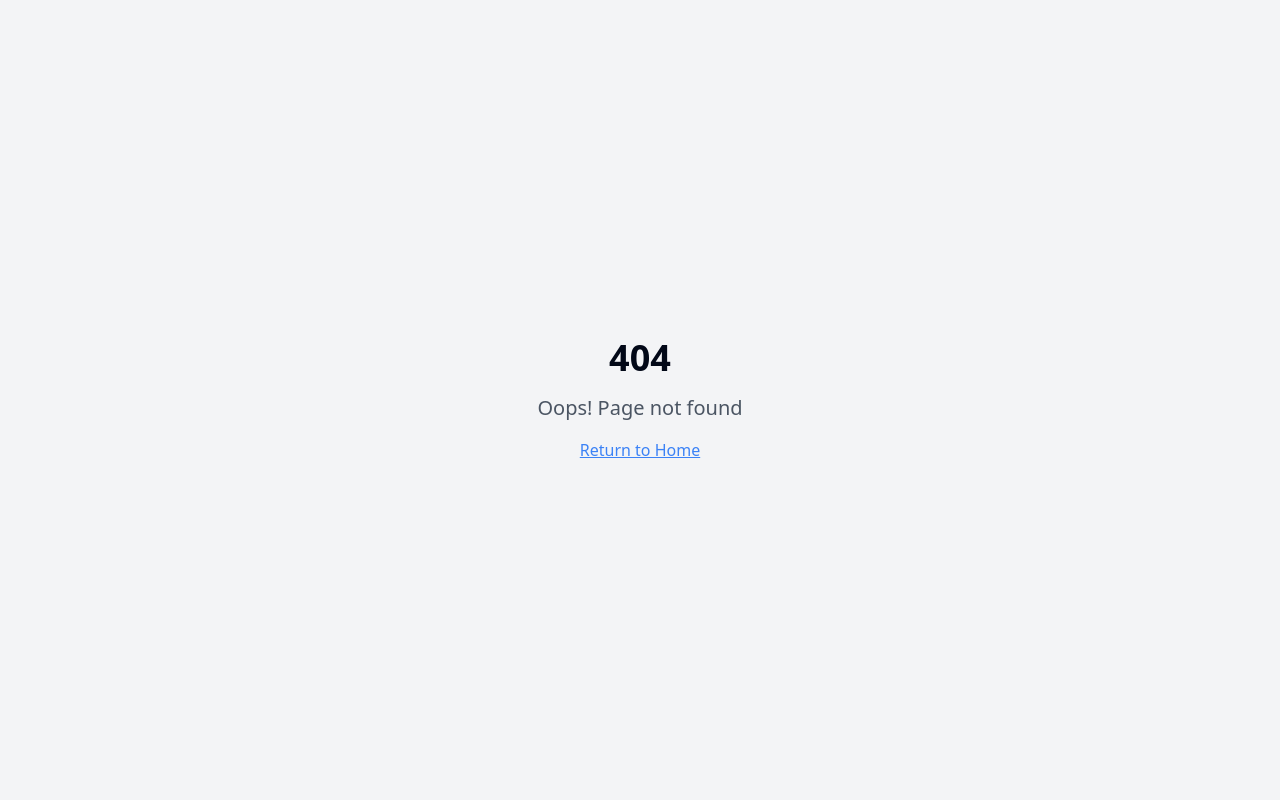
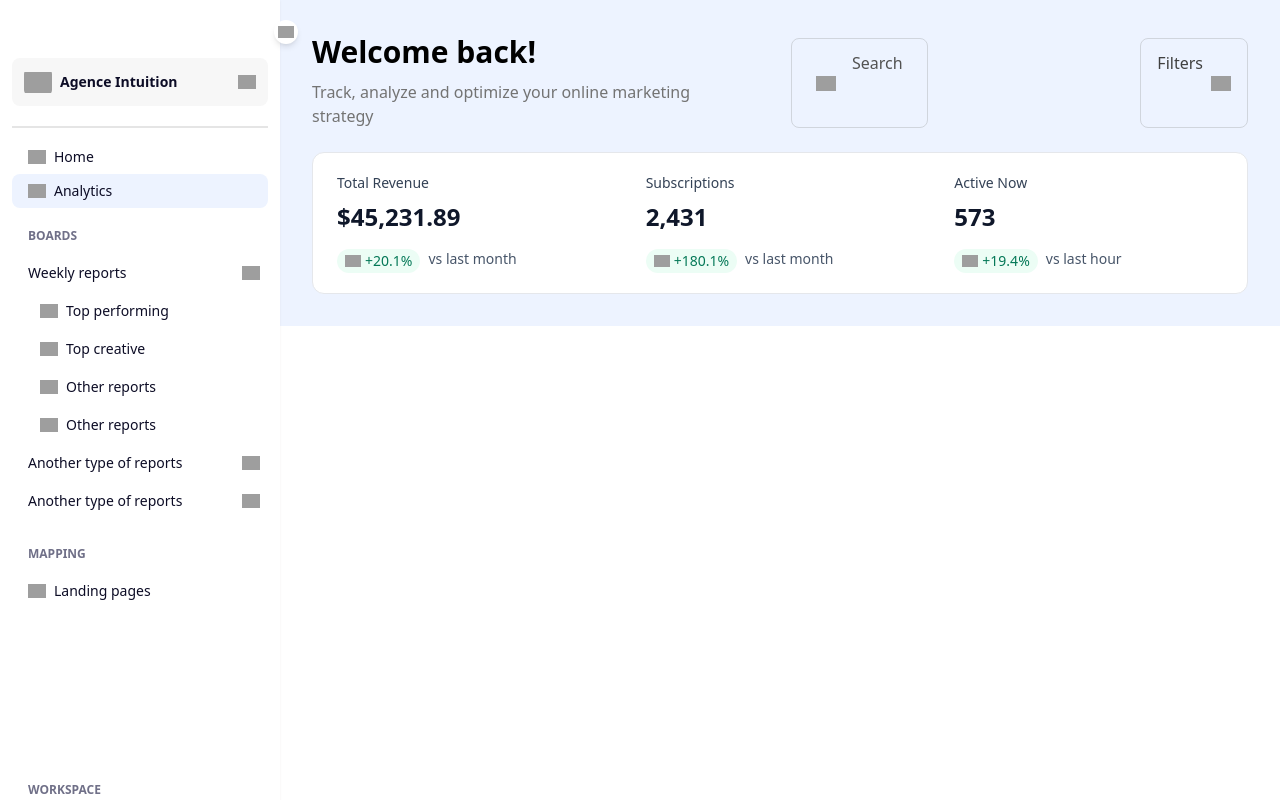
Before and after one commit to TimLaum/Builder.io-lovable, a React (Vite) app: page /analytics in a window 1280 px wide. Before the commit this address had no page. Built offline with nearby package versions, Linux system fonts and the light colour scheme; grey boxes are pictures that could not be loaded.

Commit message:
Add new page from Builder.io fiddle
Implement a new page based on the provided Builder.io fiddle URL.

```diff
--- a/src/App.tsx
+++ b/src/App.tsx
@@ -1,9 +1,11 @@
+
 import { Toaster } from "@/components/ui/toaster";
 import { Toaster as Sonner } from "@/components/ui/sonner";
 import { TooltipProvider } from "@/components/ui/tooltip";
 import { QueryClient, QueryClientProvider } from "@tanstack/react-query";
 import { BrowserRouter, Routes, Route } from "react-router-dom";
 import Index from "./pages/Index";
+import Analytics from "./pages/Analytics";
 import NotFound from "./pages/NotFound";
 
 const queryClient = new QueryClient();
@@ -16,7 +18,7 @@ const App = () => (
       <BrowserRouter>
         <Routes>
           <Route path="/" element={<Index />} />
-          {/* ADD ALL CUSTOM ROUTES ABOVE THE CATCH-ALL "*" ROUTE */}
+          <Route path="/analytics" element={<Analytics />} />
           <Route path="*" element={<NotFound />} />
         </Routes>
       </BrowserRouter>
--- /dev/null
+++ b/src/components/analytics/AnalyticsContent.tsx
@@ -0,0 +1,81 @@
+
+import React from "react";
+import { useSidebar } from "../../contexts/SidebarContext";
+
+const AnalyticsContent: React.FC = () => {
+  const { isOpen } = useSidebar();
+
+  return (
+    <div className={`${isOpen ? 'ml-[280px]' : 'ml-0'} flex-1 transition-all duration-300 max-[1024px]:w-full max-[1024px]:ml-0`}>
+      <div className="flex flex-col gap-6 px-8 py-8">
+        <div className="flex flex-col items-stretch max-md:max-w-full">
+          <div className="flex gap-5 max-md:flex-col max-md:gap-0">
+            <div className="flex flex-col items-stretch w-[49%] max-md:ml-0 max-md:w-full">
+              <div className="flex grow flex-col items-stretch max-md:mt-10">
+                <div className="text-black text-3xl font-bold leading-10">Welcome back!</div>
+                <div className="text-neutral-500 text-base leading-6 mt-2">Track, analyze and optimize your online marketing strategy</div>
+              </div>
+            </div>
+            <div className="flex flex-col items-stretch w-[51%] ml-5 max-md:ml-0 max-md:w-full">
+              <div className="flex grow items-stretch justify-between gap-5 mt-1.5 max-md:mt-10">
+                <div className="items-stretch flex gap-4 px-6 py-3 rounded-lg border border-[color:var(--Gray-300,#D0D5DD)] border-solid">
+                  <img src="https://cdn.builder.io/api/v1/image/assets/TEMP/3f327e33762c99134d66861a31a64c3059126a37b78c48ba25e860053783c6fd?apiKey=e8326c6863f848278e37e519af417777&" alt="Search" className="aspect-square object-contain object-center w-5 overflow-hidden shrink-0 max-w-full" />
+                  <div className="text-neutral-600 text-base leading-6 grow whitespace-nowrap">Search</div>
+                </div>
+                <div className="items-stretch flex gap-2 px-4 py-3 rounded-lg border border-[color:var(--Gray-300,#D0D5DD)] border-solid">
+                  <div className="text-neutral-700 text-base font-medium leading-6">Filters</div>
+                  <img src="https://cdn.builder.io/api/v1/image/assets/TEMP/7a49535790de44067594c672ed24181ed60a683c819c3a3c48c2f543984e28d6?apiKey=e8326c6863f848278e37e519af417777&" alt="Filter" className="aspect-square object-contain object-center w-5 overflow-hidden shrink-0 max-w-full" />
+                </div>
+              </div>
+            </div>
+          </div>
+        </div>
+        <div className="px-6 py-5 bg-white rounded-xl border border-gray-200 border-solid max-md:max-w-full">
+          <div className="gap-5 flex max-md:flex-col max-md:items-stretch max-md:gap-0">
+            <div className="flex flex-col items-stretch w-[33%] max-md:w-full max-md:ml-0">
+              <div className="flex flex-col items-stretch max-md:mt-10">
+                <div className="text-slate-700 text-sm font-medium leading-5 whitespace-nowrap">Total Revenue</div>
+                <div className="text-slate-900 text-2xl font-semibold leading-8 whitespace-nowrap mt-2">$45,231.89</div>
+                <div className="flex gap-2 mt-4 items-start">
+                  <div className="flex gap-1 px-2 py-0.5 rounded-full bg-emerald-50">
+                    <img src="https://cdn.builder.io/api/v1/image/assets/TEMP/40365726cc2fe9b823afceac60b01b58a060874c14d9e512204a8fca68c9c4d4?apiKey=e8326c6863f848278e37e519af417777&" alt="Up" className="aspect-square object-contain object-center w-4 overflow-hidden shrink-0 max-w-full my-auto" />
+                    <div className="text-emerald-700 text-sm font-medium leading-5">+20.1%</div>
+                  </div>
+                  <div className="text-slate-600 text-sm leading-5 self-stretch">vs last month</div>
+                </div>
+              </div>
+            </div>
+            <div className="flex flex-col items-stretch w-[33%] ml-5 max-md:w-full max-md:ml-0">
+              <div className="flex flex-col items-stretch max-md:mt-10">
+                <div className="text-slate-700 text-sm font-medium leading-5 whitespace-nowrap">Subscriptions</div>
+                <div className="text-slate-900 text-2xl font-semibold leading-8 whitespace-nowrap mt-2">2,431</div>
+                <div className="flex gap-2 mt-4 items-start">
+                  <div className="flex gap-1 px-2 py-0.5 rounded-full bg-emerald-50">
+                    <img src="https://cdn.builder.io/api/v1/image/assets/TEMP/40365726cc2fe9b823afceac60b01b58a060874c14d9e512204a8fca68c9c4d4?apiKey=e8326c6863f848278e37e519af417777&" alt="Up" className="aspect-square object-contain object-center w-4 overflow-hidden shrink-0 max-w-full my-auto" />
+                    <div className="text-emerald-700 text-sm font-medium leading-5">+180.1%</div>
+                  </div>
+                  <div className="text-slate-600 text-sm leading-5 self-stretch">vs last month</div>
+                </div>
+              </div>
+            </div>
+            <div className="flex flex-col items-stretch w-[33%] ml-5 max-md:w-full max-md:ml-0">
+              <div className="flex flex-col items-stretch max-md:mt-10">
+                <div className="text-slate-700 text-sm font-medium leading-5 whitespace-nowrap">Active Now</div>
+                <div className="text-slate-900 text-2xl font-semibold leading-8 whitespace-nowrap mt-2">573</div>
+                <div className="flex gap-2 mt-4 items-start">
+                  <div className="flex gap-1 px-2 py-0.5 rounded-full bg-emerald-50">
+                    <img src="https://cdn.builder.io/api/v1/image/assets/TEMP/40365726cc2fe9b823afceac60b01b58a060874c14d9e512204a8fca68c9c4d4?apiKey=e8326c6863f848278e37e519af417777&" alt="Up" className="aspect-square object-contain object-center w-4 overflow-hidden shrink-0 max-w-full my-auto" />
+                    <div className="text-emerald-700 text-sm font-medium leading-5">+19.4%</div>
+                  </div>
+                  <div className="text-slate-600 text-sm leading-5 self-stretch">vs last hour</div>
+                </div>
+              </div>
+            </div>
+          </div>
+        </div>
+      </div>
+    </div>
+  );
+};
+
+export default AnalyticsContent;
--- a/src/components/sidebar/SidebarNavigation.tsx
+++ b/src/components/sidebar/SidebarNavigation.tsx
@@ -1,16 +1,30 @@
+
 import React from "react";
+import { Link, useLocation } from "react-router-dom";
 import SidebarItem from "./SidebarItem";
 import SidebarSection from "./SidebarSection";
 import UserProfile from "./UserProfile";
 
 const SidebarNavigation: React.FC = () => {
+  const location = useLocation();
+
   return (
     <div className="w-full flex-1 mt-3">
-      <SidebarItem
-        icon="https://cdn.builder.io/api/v1/image/assets/TEMP/0e8cfb480bc330ff2ad6c2b651bc5699323c4b68?placeholderIfAbsent=true"
-        label="Home"
-        active={true}
-      />
+      <Link to="/">
+        <SidebarItem
+          icon="https://cdn.builder.io/api/v1/image/assets/TEMP/0e8cfb480bc330ff2ad6c2b651bc5699323c4b68?placeholderIfAbsent=true"
+          label="Home"
+          active={location.pathname === '/'}
+        />
+      </Link>
+
+      <Link to="/analytics">
+        <SidebarItem
+          icon="https://cdn.builder.io/api/v1/image/assets/TEMP/ee4f4cb8d1ce63133791c4d18dbb78b3b7aaeba0?placeholderIfAbsent=true"
+          label="Analytics"
+          active={location.pathname === '/analytics'}
+        />
+      </Link>
 
       <div className="w-full flex-1 mt-3">
         <div className="w-full">
--- /dev/null
+++ b/src/pages/Analytics.tsx
@@ -0,0 +1,20 @@
+
+import React from "react";
+import { SidebarProvider } from "../contexts/SidebarContext";
+import Sidebar from "../components/layout/Sidebar";
+import AnalyticsContent from "../components/analytics/AnalyticsContent";
+
+const Analytics: React.FC = () => {
+  return (
+    <SidebarProvider>
+      <div className="bg-[#EDF3FF]">
+        <div className="flex max-[1024px]:flex-col max-[1024px]:items-stretch">
+          <Sidebar />
+          <AnalyticsContent />
+        </div>
+      </div>
+    </SidebarProvider>
+  );
+};
+
+export default Analytics;
```
